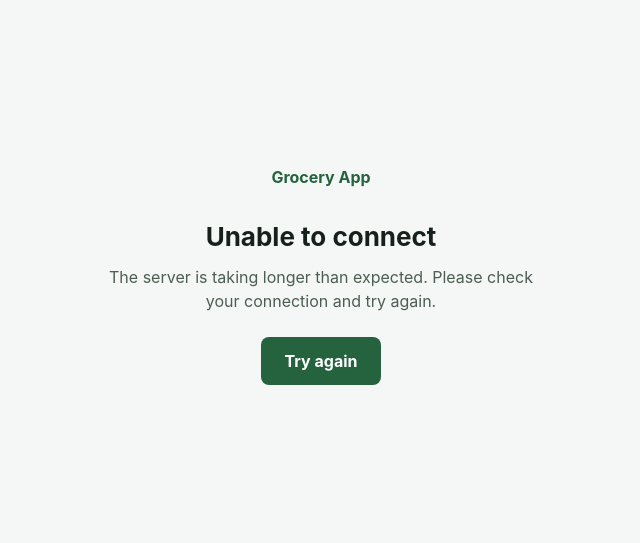
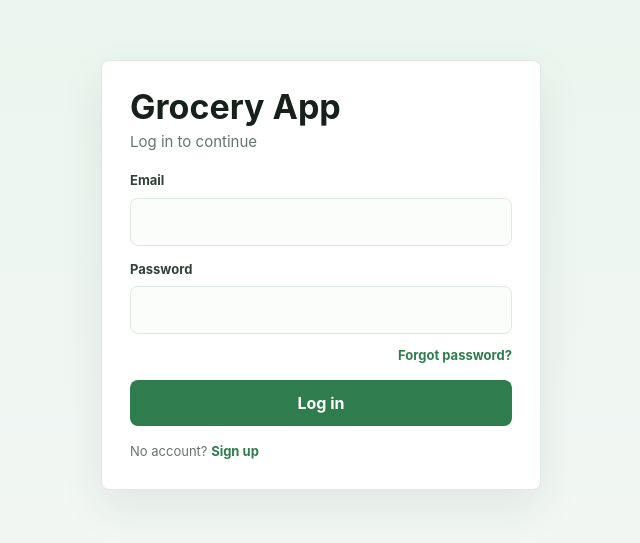
Before and after one commit to Folariin/grocery-app, a React (Vite) app in the folder grocery-frontend/: page /login in a window 1280 px wide. Shown: the part 125-668 px from the top of the page, without its empty margins (319-959 px from the left). Built offline with nearby package versions, Linux system fonts and the light colour scheme; no server answers.

Commit message:
feat: improve login experience during backend cold starts

```diff
--- a/grocery-frontend/src/api/checkBackend.js
+++ /dev/null
@@ -1,20 +0,0 @@
-export async function checkBackend(baseURL, { signal, timeoutMs = 90000, fetchImpl = fetch } = {}) {
-  const controller = new AbortController();
-  const abort = () => controller.abort();
-  if (signal?.aborted) controller.abort();
-  signal?.addEventListener("abort", abort, { once: true });
-  const timeout = setTimeout(abort, timeoutMs);
-  try {
-    const response = await fetchImpl(baseURL.replace(/\/+$/, "") + "/api/health", {
-      signal: controller.signal,
-      cache: "no-store",
-      credentials: "omit",
-    });
-    if (!response.ok) throw new Error("Backend unavailable");
-    const body = await response.json();
-    if (body.status !== "UP") throw new Error("Backend unavailable");
-  } finally {
-    clearTimeout(timeout);
-    signal?.removeEventListener("abort", abort);
-  }
-}
--- /dev/null
+++ b/grocery-frontend/src/api/loginRequest.js
@@ -0,0 +1,25 @@
+export const LOGIN_TIMEOUT_MS = 120000;
+
+// Share an in-flight request so rapid submissions cannot resend credentials.
+export function createLoginRequest(client) {
+  let pending;
+  return (credentials, signal) => {
+    if (!pending) {
+      pending = client.post("/api/auth/login", credentials, {
+        timeout: LOGIN_TIMEOUT_MS,
+        signal,
+      }).finally(() => { pending = undefined; });
+    }
+    return pending;
+  };
+}
+
+export function loginErrorMessage(error) {
+  if (error?.response?.data?.error === "INVALID_CREDENTIALS" || error?.response?.status === 401) {
+    return "Invalid email or password.";
+  }
+  if (!error?.response || error.response.status >= 500) {
+    return "We couldn't connect to the server. Please check your connection and try again.";
+  }
+  return "Login failed. Please try again.";
+}
--- a/grocery-frontend/src/components/BackendConnection.jsx
+++ /dev/null
@@ -1,48 +0,0 @@
-import { useEffect, useState } from "react";
-import api from "../api/axios";
-import { checkBackend } from "../api/checkBackend";
-import "../styles/connection.css";
-
-export default function BackendConnection({ children }) {
-  const [status, setStatus] = useState("checking");
-  const [attempt, setAttempt] = useState(0);
-
-  useEffect(() => {
-    const controller = new AbortController();
-    const reveal = setTimeout(() => setStatus("connecting"), 400);
-    checkBackend(api.defaults.baseURL, { signal: controller.signal })
-      .then(() => {
-        if (!controller.signal.aborted) setStatus("ready");
-      })
-      .catch(() => {
-        if (!controller.signal.aborted) setStatus("error");
-      })
-      .finally(() => clearTimeout(reveal));
-    return () => {
-      clearTimeout(reveal);
-      controller.abort();
-    };
-  }, [attempt]);
-
-  if (status === "ready") return children;
-  if (status === "checking") return null;
-  const failed = status === "error";
-  return (
-    <main className="connection-page">
-      <section className="connection-content" aria-live="polite" aria-busy={!failed}>
-        <div className="connection-brand">Grocery App</div>
-        {!failed && <span className="connection-spinner" aria-hidden="true" />}
-        <h1>{failed ? "Unable to connect" : "Connecting to server..."}</h1>
-        <p>{failed
-          ? "The server is taking longer than expected. Please check your connection and try again."
-          : "The demo server may take approximately a minute to start after inactivity. Thanks for your patience."}</p>
-        {failed && (
-          <button type="button" onClick={() => {
-            setStatus("checking");
-            setAttempt((value) => value + 1);
-          }}>Try again</button>
-        )}
-      </section>
-    </main>
-  );
-}
--- a/grocery-frontend/src/main.jsx
+++ b/grocery-frontend/src/main.jsx
@@ -2,12 +2,9 @@ import { StrictMode } from 'react'
 import { createRoot } from 'react-dom/client'
 import './index.css'
 import App from './App.jsx'
-import BackendConnection from './components/BackendConnection.jsx'
 
 createRoot(document.getElementById('root')).render(
   <StrictMode>
-    <BackendConnection>
-      <App />
-    </BackendConnection>
+    <App />
   </StrictMode>,
 )
--- a/grocery-frontend/src/pages/Login.jsx
+++ b/grocery-frontend/src/pages/Login.jsx
@@ -1,6 +1,7 @@
-import { useState } from "react";
+import { useEffect, useRef, useState } from "react";
 import { useNavigate, Link } from "react-router-dom";
 import api from "../api/axios";
+import { createLoginRequest, loginErrorMessage } from "../api/loginRequest";
 import "../styles/auth.css";
 
 export default function Login() {
@@ -8,43 +9,69 @@ export default function Login() {
   const [email, setEmail] = useState("");
   const [password, setPassword] = useState("");
   const [err, setErr] = useState("");
+  const [pending, setPending] = useState(false);
+  const [connecting, setConnecting] = useState(false);
+  const [retry, setRetry] = useState(false);
+  const request = useRef(null);
+  const active = useRef(null);
+  if (!request.current) request.current = createLoginRequest(api);
+
+  useEffect(() => () => {
+    active.current?.abort();
+  }, []);
 
   async function onSubmit(e) {
     e.preventDefault();
+    if (active.current) return;
+    const controller = new AbortController();
+    active.current = controller;
     setErr("");
+    setRetry(false);
+    setPending(true);
+    setConnecting(false);
+    const reveal = setTimeout(() => {
+      if (!controller.signal.aborted) setConnecting(true);
+    }, 800);
 
     try {
-      const res = await api.post("/api/auth/login", { email, password });
+      const res = await request.current({ email, password }, controller.signal);
+      if (controller.signal.aborted) return;
       localStorage.setItem("token", res.data.token);
       nav("/dashboard");
     } catch (error) {
-      const code = error?.response?.data?.error;
-
-      if (code === "INVALID_CREDENTIALS") {
-        setErr("Invalid email or password.");
-      } else {
-        setErr("Login failed. Please try again.");
+      if (controller.signal.aborted) return;
+      setErr(loginErrorMessage(error));
+      setRetry(!error?.response || error.response.status >= 500);
+    } finally {
+      clearTimeout(reveal);
+      if (active.current === controller) active.current = null;
+      if (!controller.signal.aborted) {
+        setPending(false);
+        setConnecting(false);
       }
     }
   }
 
   return (
     <div className="auth-wrap">
-      <form className="auth-card" onSubmit={onSubmit}>
+      <form className="auth-card" onSubmit={onSubmit} aria-busy={pending}>
         <div className="auth-header">
           <h1 className="auth-title">Grocery App</h1>
           <p className="auth-sub">Log in to continue</p>
         </div>
 
         <div className="auth-field">
-          <label>Email</label>
-          <input value={email} onChange={(e) => setEmail(e.target.value)} />
+          <label htmlFor="login-email">Email</label>
+          <input id="login-email" autoComplete="username" disabled={pending} value={email} onChange={(e) => setEmail(e.target.value)} />
         </div>
 
         <div className="auth-field">
-          <label>Password</label>
+          <label htmlFor="login-password">Password</label>
           <input
             type="password"
+            id="login-password"
+            autoComplete="current-password"
+            disabled={pending}
             value={password}
             onChange={(e) => setPassword(e.target.value)}
           />
@@ -54,9 +81,17 @@ export default function Login() {
           <Link to="/forgot-password">Forgot password?</Link>
         </div>
 
-        {err && <div className="error">{err}</div>}
+        {connecting && (
+          <div className="login-connection" role="status">
+            <strong>Connecting to server...</strong>
+            <p>The demo server may take approximately a minute to start after inactivity. Your login is still being processed.</p>
+          </div>
+        )}
+        {err && <div className="error" role="alert">{err}</div>}
 
-        <button type="submit">Log in</button>
+        <button type="submit" disabled={pending}>
+          {pending ? (connecting ? "Connecting..." : "Logging in...") : retry ? "Try again" : "Log in"}
+        </button>
 
         <p className="muted">
           No account? <Link to="/signup">Sign up</Link>
--- a/grocery-frontend/src/styles/auth.css
+++ b/grocery-frontend/src/styles/auth.css
@@ -1,3 +1,14 @@
+.auth-card .login-connection {
+  padding: 12px;
+  border: 1px solid var(--border-strong);
+  border-radius: var(--radius);
+  background: var(--primary-soft);
+  color: var(--primary-dark);
+  font-size: 14px;
+  overflow-wrap: anywhere;
+}
+.login-connection p { margin: 6px 0 0; }
+
 .auth-wrap {
   min-height: 100vh;
   display: grid;
--- a/grocery-frontend/src/styles/connection.css
+++ /dev/null
@@ -1,33 +0,0 @@
-.connection-page {
-  min-height: 100vh;
-  min-height: 100dvh;
-  display: grid;
-  place-items: center;
-  padding: 32px 24px;
-}
-.connection-content { width: 100%; max-width: 440px; text-align: center; overflow-wrap: anywhere; }
-.connection-brand { color: var(--primary-dark); font-weight: 700; margin-bottom: 32px; }
-.connection-content h1 { font-size: 26px; line-height: 1.25; margin: 20px 0 12px; }
-.connection-content p { color: #4c5d52; margin: 0; }
-.connection-content button {
-  margin-top: 24px;
-  padding: 12px 24px;
-  border: 0;
-  border-radius: var(--radius);
-  background: var(--primary-dark);
-  color: white;
-  font-weight: 650;
-  cursor: pointer;
-}
-.connection-content button:hover { background: #194b2e; }
-.connection-spinner {
-  display: inline-block;
-  width: 32px;
-  height: 32px;
-  border: 3px solid var(--border-strong);
-  border-top-color: var(--primary-dark);
-  border-radius: 50%;
-  animation: connection-spin 1s linear infinite;
-}
-@keyframes connection-spin { to { transform: rotate(360deg); } }
-@media (prefers-reduced-motion: reduce) { .connection-spinner { animation: none; } }
```
Also changed, not shown: 2 other files (tests, documents, lock files or other folders).
